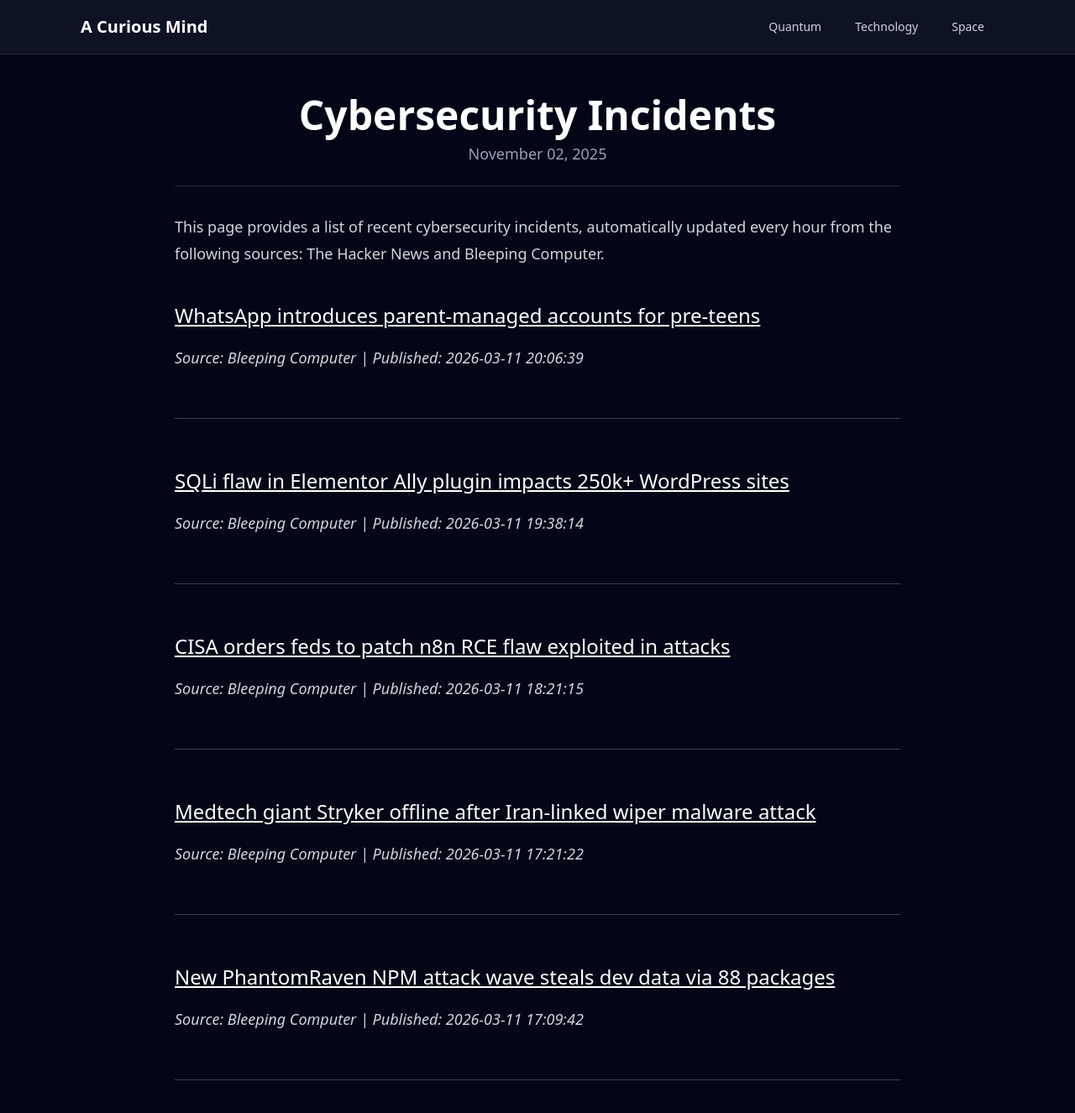
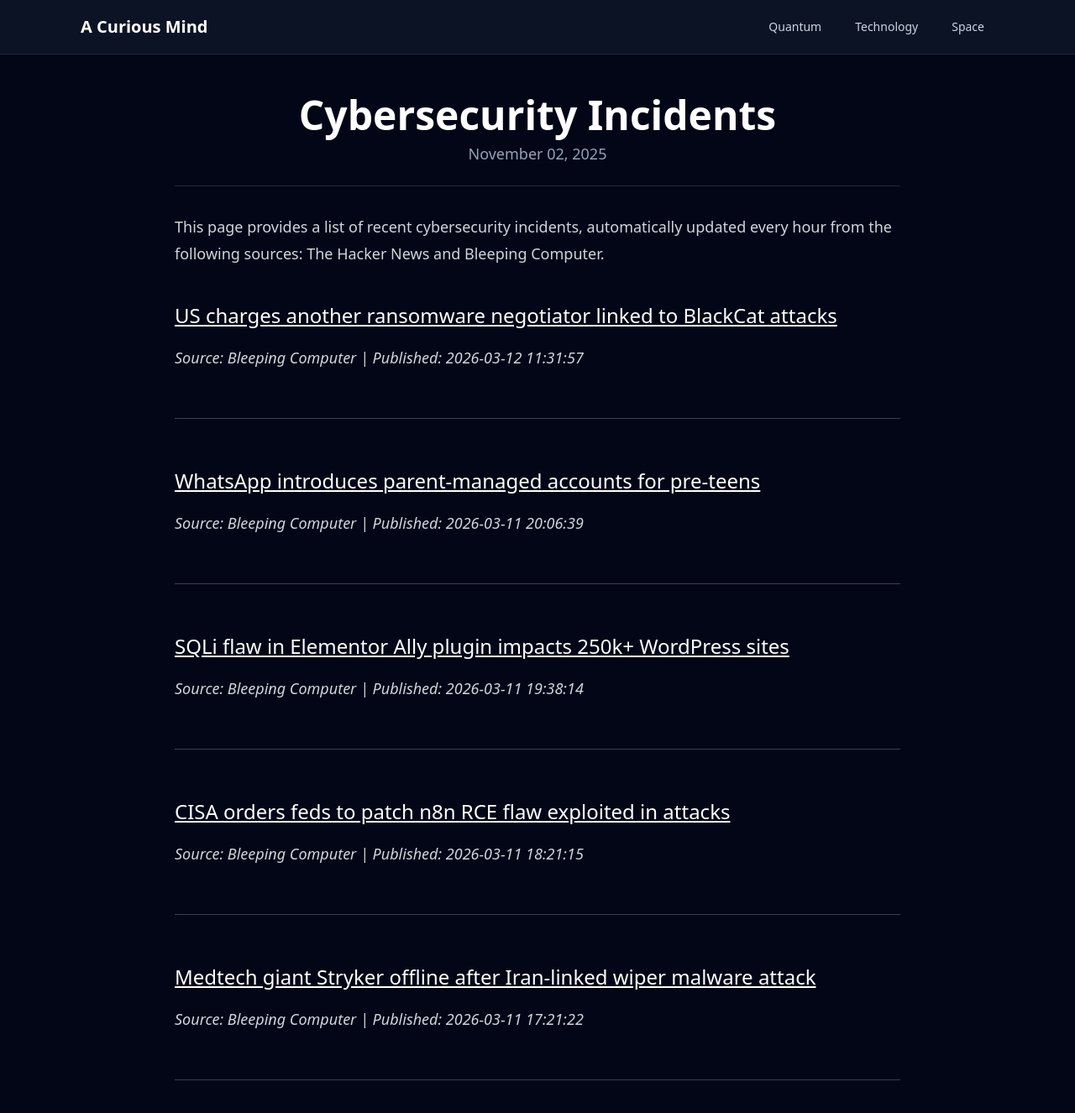
Before and after one commit to onehl7/onehl7.github.io, a Jekyll site: the page built from _posts/2025-11-02-cybersecurity-incidents.md, in a window 1280 px wide and 1400 px high. Shown: the top 1326 px of the window at 84% size. Built offline with Jekyll 4.4.1, drawn with Linux system fonts in a browser that asks for light colours; nearby versions of some CDN libraries.

Commit message:
Update news data

```diff
--- a/_data/news.json
+++ b/_data/news.json
@@ -1,4 +1,10 @@
 [
+  {
+    "source": "Bleeping Computer",
+    "title": "US charges another ransomware negotiator linked to BlackCat attacks",
+    "link": "https://www.bleepingcomputer.com/news/security/us-charges-another-ransomware-negotiator-linked-to-blackcat-attacks/",
+    "published": "2026-03-12 11:31:57"
+  },
   {
     "source": "Bleeping Computer",
     "title": "WhatsApp introduces parent-managed accounts for pre-teens",
@@ -22,11 +28,5 @@
     "title": "Medtech giant Stryker offline after Iran-linked wiper malware attack",
     "link": "https://www.bleepingcomputer.com/news/security/medtech-giant-stryker-offline-after-iran-linked-wiper-malware-attack/",
     "published": "2026-03-11 17:21:22"
-  },
-  {
-    "source": "Bleeping Computer",
-    "title": "New PhantomRaven NPM attack wave steals dev data via 88 packages",
-    "link": "https://www.bleepingcomputer.com/news/security/new-phantomraven-npm-attack-wave-steals-dev-data-via-88-packages/",
-    "published": "2026-03-11 17:09:42"
   }
 ]
```
